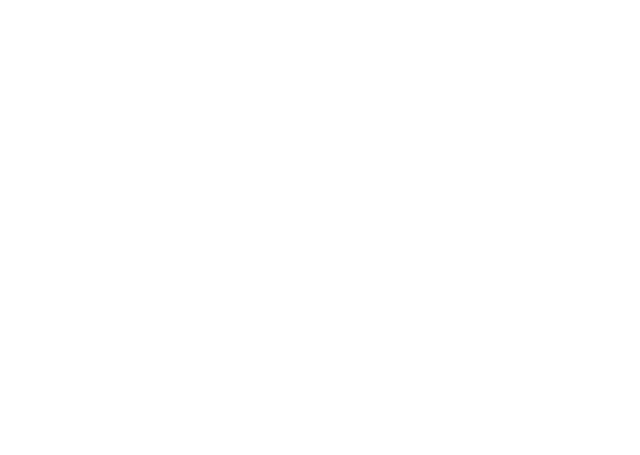
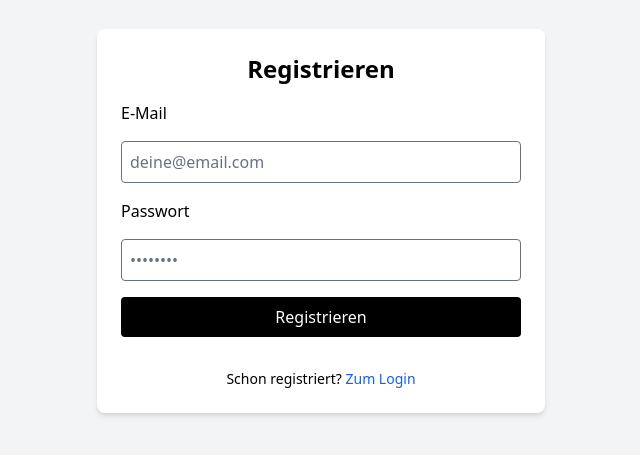
Before and after one commit to enithebest/diplomaInkspire, a SvelteKit app in the folder inksipre/: page /register in a window 1280 px wide. Shown: the part 179-634 px from the top of the page, without its empty margins (319-959 px from the left). Built offline with nearby package versions, Linux system fonts and the light colour scheme.

Commit message:
register commit

```diff
--- a/inksipre/package.json
+++ b/inksipre/package.json
@@ -33,6 +33,7 @@
 		"vite": "^7.0.4"
 	},
 	"dependencies": {
+		"bcrypt": "^6.0.0",
 		"mysql2": "^3.15.1"
 	}
 }
--- a/inksipre/src/routes/login/+page.server.js
+++ b/inksipre/src/routes/login/+page.server.js
@@ -1,4 +1,6 @@
 import { fail, redirect } from '@sveltejs/kit';
+import { getConnection } from '$lib/server/db.js';
+import bcrypt from 'bcrypt';
 
 export const actions = {
 	login: async ({ request, cookies }) => {
@@ -7,14 +9,26 @@ export const actions = {
 		const password = data.get('password');
 
 		if (!email || !password) {
-			return fail(400, { message: 'Bitte E-Mail und Passwort eingeben.' });
+			return fail(400, { message: 'Bitte alle Felder ausfüllen.' });
 		}
 
-		cookies.set('session', email, {
+		const db = await getConnection();
+		const [rows] = await db.execute('SELECT id, password FROM users WHERE email = ?', [email]);
+
+		if (rows.length === 0) {
+			return fail(401, { message: 'E-Mail nicht gefunden.' });
+		}
+
+		const user = rows[0];
+		const ok = await bcrypt.compare(password, user.password);
+		if (!ok) {
+			return fail(401, { message: 'Passwort falsch.' });
+		}
+
+		// Session-Cookie setzen
+		cookies.set('session', String(user.id), {
 			path: '/',
 			httpOnly: true,
-			sameSite: 'strict',
-			secure: false,
 			maxAge: 60 * 60 * 24
 		});
 
--- a/inksipre/src/routes/register/+page.server.js
+++ b/inksipre/src/routes/register/+page.server.js
@@ -0,0 +1,40 @@
+import { fail, redirect } from '@sveltejs/kit';
+import { getConnection } from '$lib/server/db.js';
+import bcrypt from 'bcrypt';
+
+export const actions = {
+	default: async ({ request }) => {
+		const data = await request.formData();
+		const email = data.get('email')?.trim();
+		const password = data.get('password');
+
+		// Eingaben prüfen
+		if (!email || !password) {
+			return fail(400, { message: 'Bitte alle Felder ausfüllen.' });
+		}
+
+		// Verbindung zur DB
+		const db = await getConnection();
+
+		// Prüfen, ob E-Mail schon existiert
+		const [rows] = await db.execute(
+			'SELECT id FROM users WHERE email = ?',
+			[email]
+		);
+		if (rows.length > 0) {
+			return fail(409, { message: 'E-Mail ist bereits registriert.' });
+		}
+
+		// Passwort hashen
+		const hashed = await bcrypt.hash(password, 10);
+
+		// User anlegen
+		await db.execute(
+			'INSERT INTO users (email, password) VALUES (?, ?)',
+			[email, hashed]
+		);
+
+		// Nach erfolgreicher Registrierung weiterleiten
+		throw redirect(302, '/login');
+	}
+};
--- a/inksipre/src/routes/register/+page.svelte
+++ b/inksipre/src/routes/register/+page.svelte
@@ -0,0 +1,49 @@
+<script>
+	// Enthält mögliche Fehlermeldungen aus +page.server.js
+	export let form;
+</script>
+
+<div class="flex justify-center items-center min-h-screen bg-gray-100">
+	<form
+		method="POST"
+		class="bg-white p-6 rounded-lg shadow-md w-full max-w-md space-y-4"
+	>
+		<h1 class="text-2xl font-bold text-center mb-4">Registrieren</h1>
+
+		<label for="email" class="block font-medium">E-Mail</label>
+		<input
+			id="email"
+			name="email"
+			type="email"
+			required
+			class="w-full p-2 border rounded"
+			placeholder="deine@email.com"
+		/>
+
+		<label for="password" class="block font-medium">Passwort</label>
+		<input
+			id="password"
+			name="password"
+			type="password"
+			required
+			class="w-full p-2 border rounded"
+			placeholder="••••••••"
+		/>
+
+		<button
+			type="submit"
+			class="w-full bg-black text-white p-2 rounded hover:bg-gray-800 transition"
+		>
+			Registrieren
+		</button>
+
+		{#if form?.message}
+			<p class="text-red-500 text-center mt-2">{form.message}</p>
+		{/if}
+
+		<p class="text-center text-sm mt-4">
+			Schon registriert?
+			<a href="/login" class="text-blue-600 hover:underline">Zum Login</a>
+		</p>
+	</form>
+</div>
```
Also changed, not shown: 1 other file (tests, documents, lock files or other folders).
